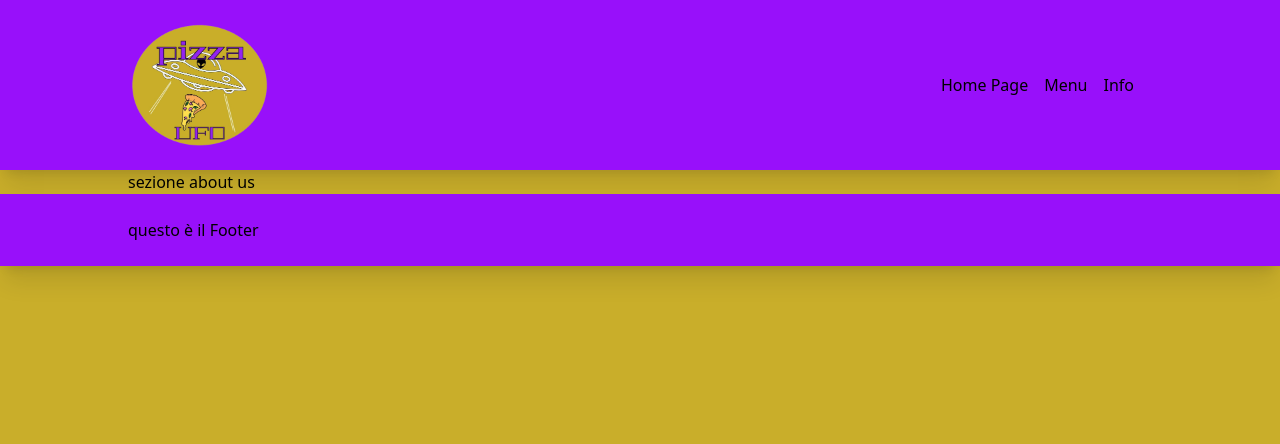
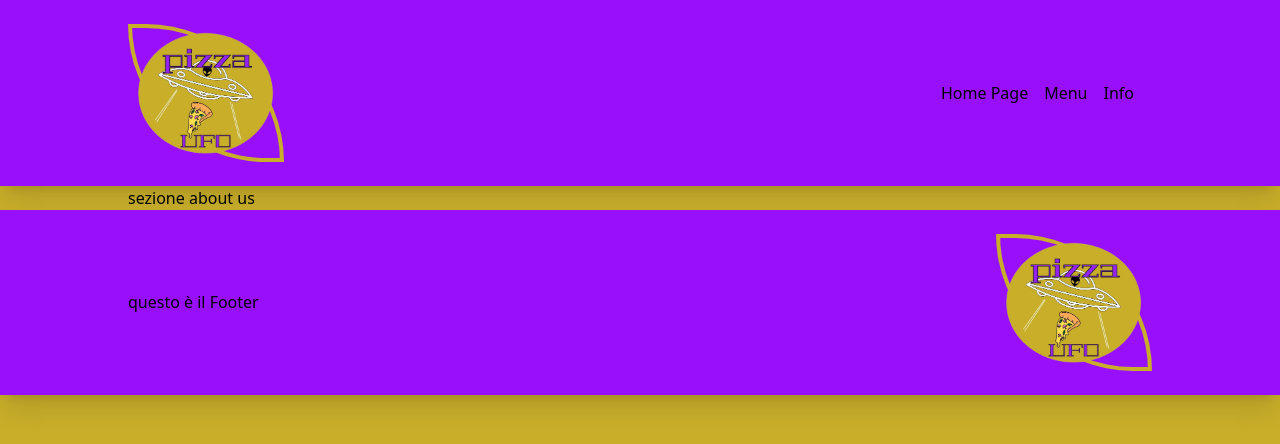
Before and after one commit to Luca-Mangiacotti/react-router, a React (Vite) app: page /about-us in a window 1280 px wide. Shown: the top 444 px of the page. Built offline with nearby package versions, Linux system fonts and the light colour scheme.

Commit message:
feat: add Logo component

```diff
--- a/src/pages/Footer.jsx
+++ b/src/pages/Footer.jsx
@@ -1,8 +1,11 @@
+import Logo from "./pages-components/Logo";
+
 export default function Footer() {
   return (
     <footer className="bg-purple-600 p-6 shadow-xl">
       <div className="container max-w-5xl mx-auto flex justify-between items-center">
         <h1> questo è il Footer</h1>
+        <Logo />
       </div>
     </footer>
   );
--- a/src/pages/Header.jsx
+++ b/src/pages/Header.jsx
@@ -1,12 +1,11 @@
 import HeaderNav from "./pages-components/HeaderNav";
+import Logo from "./pages-components/Logo";
 
 export default function Header() {
   return (
     <header className="bg-purple-600 p-6 shadow-xl">
       <div className="container max-w-5xl mx-auto flex justify-between items-center">
-        <div className="px-0.5">
-          <img className="w-35" src="../../../images/logo.png" alt="" />
-        </div>
+        <Logo />
         <HeaderNav />
       </div>
     </header>
--- /dev/null
+++ b/src/pages/pages-components/Logo.jsx
@@ -0,0 +1,7 @@
+export default function Logo() {
+  return (
+    <div className="p-1 rounded-bl-full rounded-tr-full border-4 border-[#c9ae2a]">
+      <img className="w-35  " src="../../../images/logo.png" alt="" />
+    </div>
+  );
+}
```
